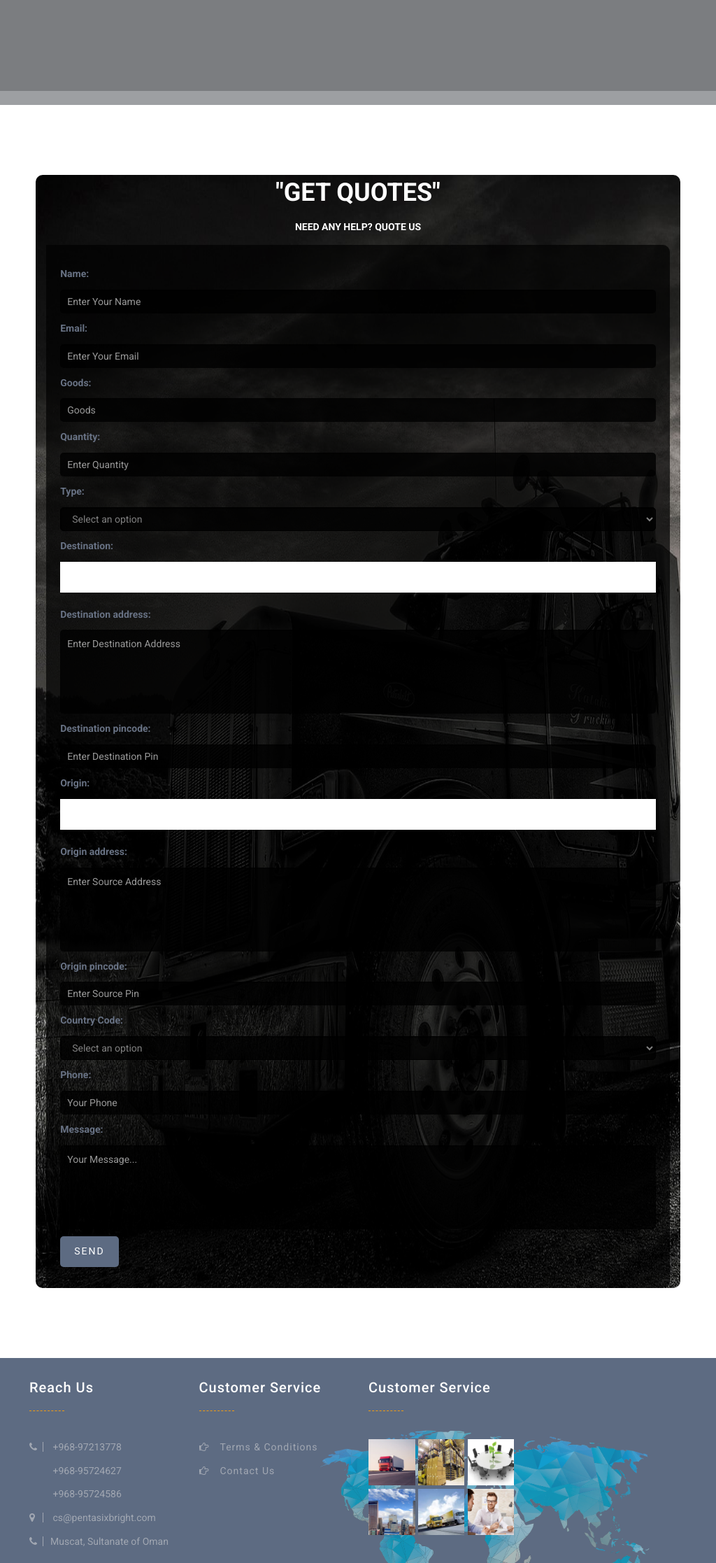
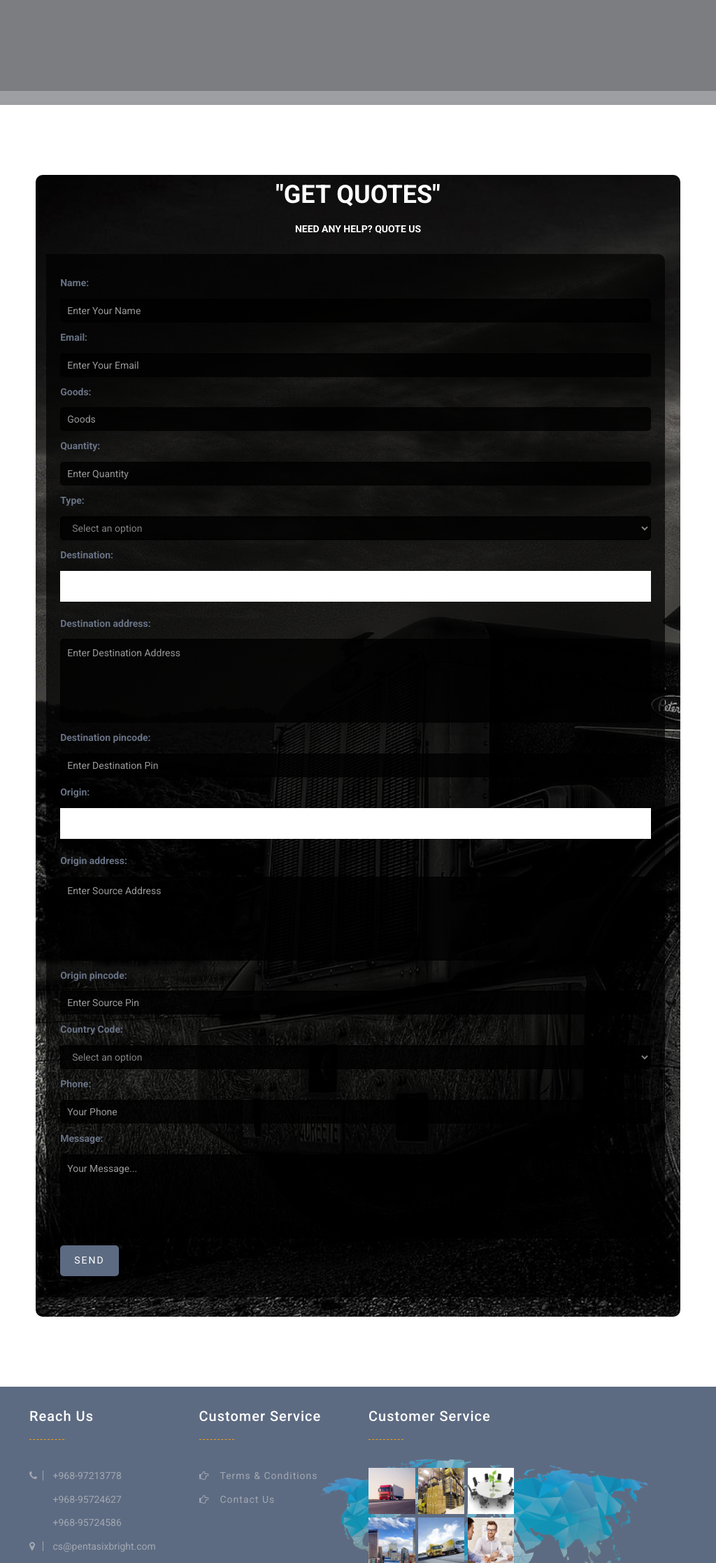
Before and after one commit to anshumanairy/penta6, a Django app: page /quote in a window 1024 px wide. Shown: the part 650-2884 px from the top of the page at 70% size. Run offline with Django 3.2, Linux system fonts and the light colour scheme; some libraries are stand-ins or nearby versions.

Commit message:
quote page css responsive edits final

```diff
--- a/freight/static/css/responsive.css
+++ b/freight/static/css/responsive.css
@@ -106,6 +106,14 @@
     .single-service-two {
         padding: 20px 20px 20px 100px;
     }
+    .quote-welcome-text-style{
+      margin-top:-0.5em;
+      padding:10px;
+    }
+    .quote-form-style-area{
+      margin-right:0.5em;
+      margin-bottom:2em;
+    }
 
 }
 
@@ -198,7 +206,13 @@
     .blog-image img {
         width: 100%;
     }
+
+    .quote-welcome-text-style{
+      margin-top:-0.5em;
+      padding:10px;
+    }
     .quote-form-style-area {
+        margin-right:0.5em;
         margin-bottom: 50px;
     }
     .service-content-style {
@@ -364,6 +378,8 @@
         margin-top: 40px;
     }
     .quote-form-style-area {
+        border-radius:10px;
+        margin-right:0.3em;
         margin-bottom: 50px;
     }
     .service-content-style {
@@ -423,8 +439,13 @@
     .footer-social-bookmark {
         margin-top: 19px;
     }
+    .quote-welcome-text-style {
+      padding:15px;
+      margin-top:-1em;
+    }
     .quote-form-style .width-half input {
         width: 48.5%;
+
     }
 
     .about-content h2 {
--- a/freight/static/css/style.css
+++ b/freight/static/css/style.css
@@ -788,8 +788,13 @@ ul#nav li ul a,
 /* ----------------------------
     4. ABOUT AREA
 ------------------------------ */
+.quote-welcome-text-style{
+  margin-top:50em;
+}
 
 .quote-form-style-area {
+    margin-right:-15px;
+  border-radius:10px;
     background: #eef1f5 none repeat scroll 0 0;
     padding: 30px 20px;
 }
--- a/freight/templates/quote.html
+++ b/freight/templates/quote.html
@@ -36,10 +36,10 @@
 
     <!--ABOUT AREA-->
     <section class="about-area light-bg section-padding">
-        <div class="container-fluid" style="width:90%;max-height:auto;background-image: url('/static/img/quote_form_bg.jpg');background-repeat:no-repeat;background-size:100% 100%;border-radius:10px 10px 10px 10px;">
+        <div class="container-fluid" style="width:90%;max-height:auto;background-image: url('/static/img/quote_form_bg.jpg');background-repeat:no-repeat;background-size:auto 100%;border-radius:10px 10px 10px 10px;">
             <div class="row" >
                   <div class="col-lg-6 col-sm-12 col-xs-12">
-                  <div class="quote-welcome-text-style fadeIn text-center" >
+                  <div class="quote-welcome-text-style fadeIn text-center">
                       <h1 style="color:white;">"GET QUOTES"</h1>
                       <h5 style="color:white;">Need any help? quote us</h5>
                   </div>
```
